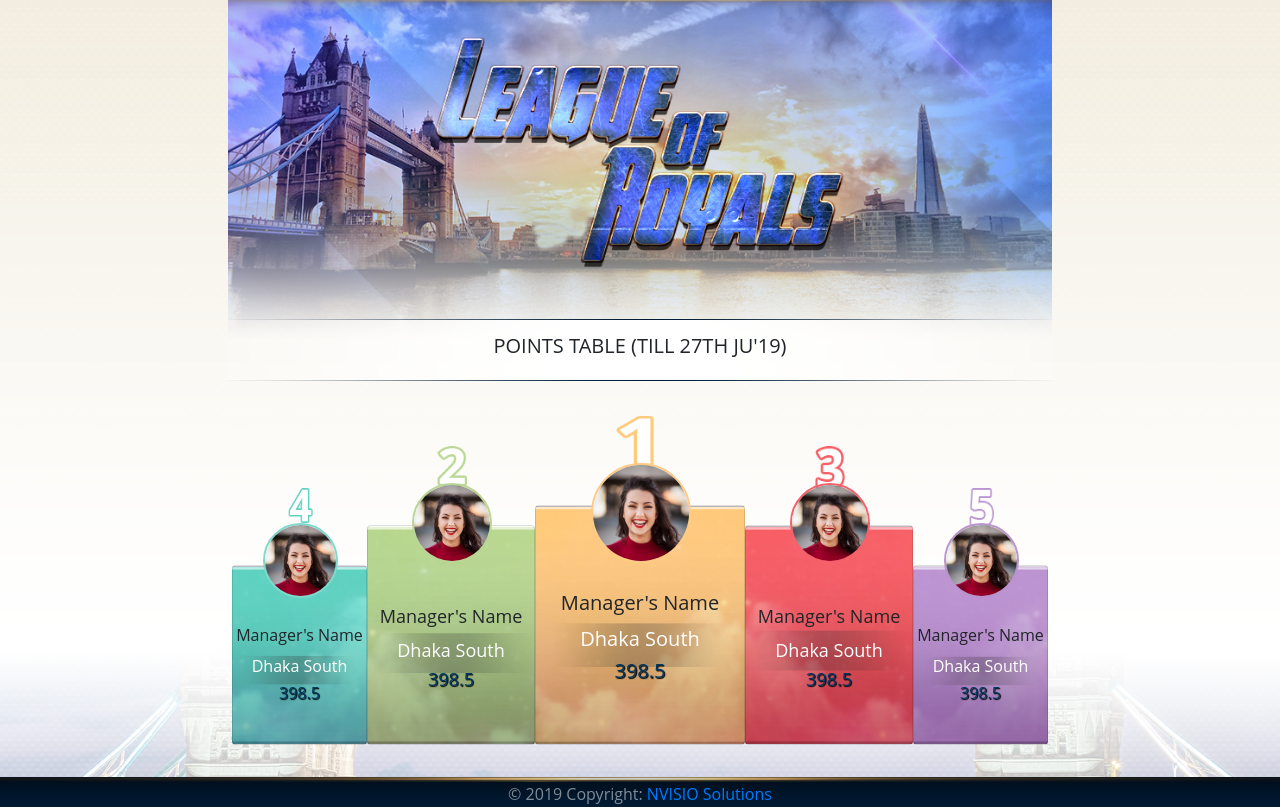
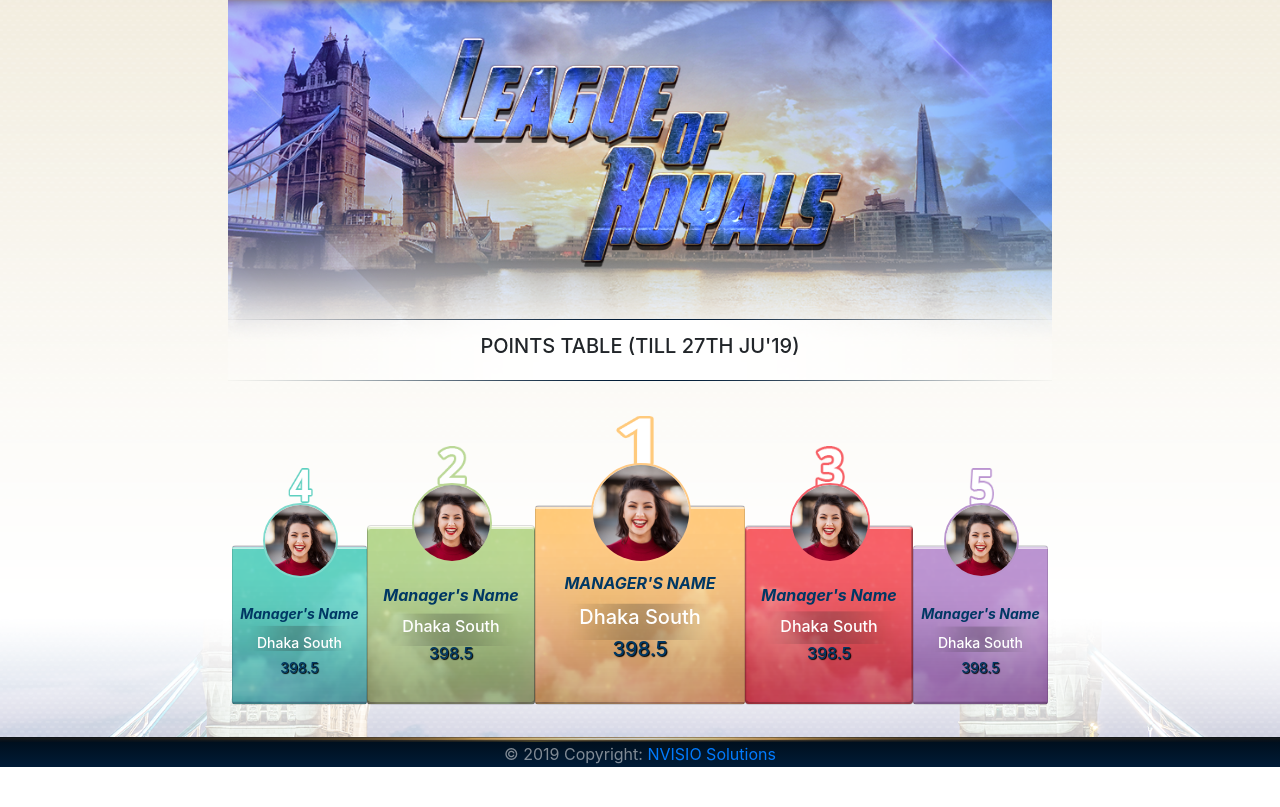
Before and after one commit to RiazHossainFahad/landing_page, a website: page index.html in a window 1280 px wide. Shown: the part 62-869 px from the top of the page. After the commit the page ends 829 px from the top, so only its background shows below. Drawn offline with Linux system fonts and the light colour scheme.

Commit message:
card height fixed for laptop

```diff
--- a/custom.css
+++ b/custom.css
@@ -5,7 +5,6 @@
  */
 
  body {
-    font-family: "open sans";
     background: url("image/Background.png") no-repeat center center;
     background-size: cover;
   }
@@ -19,10 +18,10 @@
   }
 
   .text-style-2, .text-style-3{
-    font-size:18px;
+    font-size:16px;
   }
   .text-style-4, .text-style-5{
-    font-size:16px;
+    font-size:14px;
   }
 
   .navbar{
@@ -106,17 +105,19 @@
   padding: 10px 0;
 }
 
+.card-title{
+  font-style: italic;
+  font-weight: 700;
+  color: #003864
+}
+
 div.card-1 .card-body{
-  padding: 35px 0 0;
+  padding: 18px 0 0;
   justify-content: space-between;
 }
 
-div.card-2 .card-body{
-  padding: 30px 0 0;
-  justify-content: space-between;
-}
-div.card-3 .card-body{
-  padding: 30px 0 0;
+div.card-2 .card-body, div.card-3 .card-body{
+  padding: 10px 0 0;
   justify-content: space-between;
 }
   div.card{
@@ -132,31 +133,31 @@
 
   .card-1{
     background: url("image/Rank box 1.png") no-repeat center center;
-    height: 240px;
+    height: 200px;
     min-width: 210px;
     order: 3;
   }
   .card-2{
     background: url("image/Rank box 2.png") no-repeat center center;
-    height: 220px;
+    height: 180px;
     min-width: 168px;
     order: 2
   }
   .card-3{
     background: url("image/Rank box 3.png") no-repeat center center;
-    height: 220px;
+    height: 180px;
     min-width: 168px;
     order: 4
   }
   .card-4{
     background: url("image/Rank box 4.png") no-repeat center center;
-    height: 180px;
+    height: 160px;
     min-width: 135px;
     order: 1
   }
   .card-5{
     background: url("image/Rank box 5.png") no-repeat center center;
-    height: 180px;
+    height: 160px;
     min-width: 135px;
     order: 5
   }
@@ -165,7 +166,7 @@
     justify-content: center;
     flex-wrap: nowrap;
     align-items:flex-end;
-    margin-top: 60px
+    margin-top: 60px;
   }
 
   .rank-1{
--- a/index.html
+++ b/index.html
@@ -82,7 +82,7 @@
               <img class="rank-1"src="image/1.png" width="38px" height="50px" alt="Card image cap">
                 <img class="card-img-top rounded-circle card-image-1" style="border:2px solid #FFCA86" src="img/testimonials-1.jpg" alt="Card image cap">
                 <div class="card-body">
-                  <h5 class="card-title">Manager's Name</h5>
+                  <h6 class="card-title">MANAGER'S NAME</h6>
                   <h5 class="card-text">Dhaka South</h5>
                   <h5 class="score">398.5</h5>
                 </div>
```
